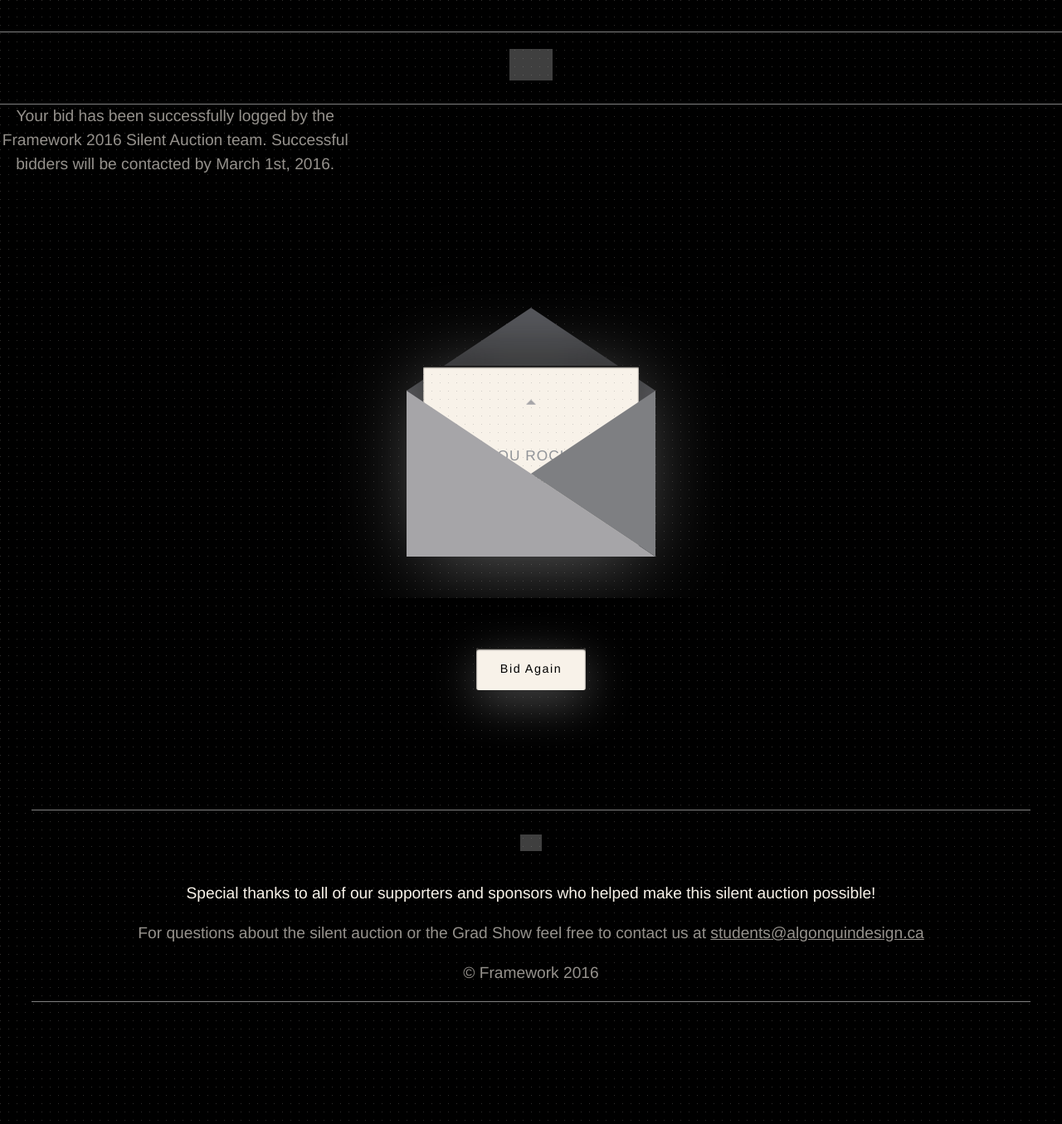
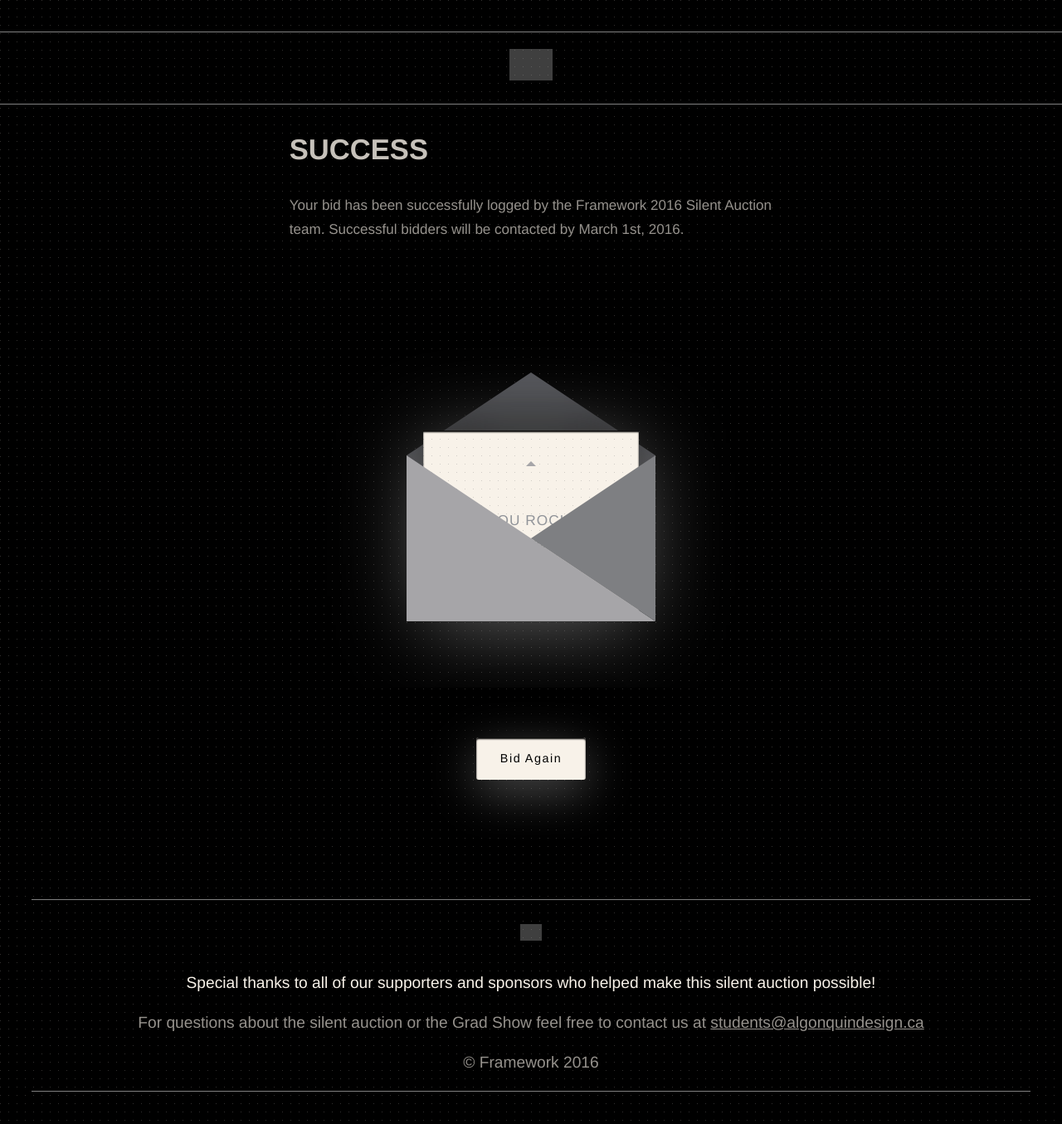
Before and after one commit to vivkay/fw-silent-auction, a Jekyll site: the page built from thanks.html, in a window 1280 px wide. Shown: the whole page at 83% size. Built offline with Jekyll 4.4.1, drawn with Linux system fonts in a browser that asks for light colours; before the commit the page ends 1247 px from its top, so only the background shows below that; grey boxes are pictures that could not be loaded.

Commit message:
refactor(html): finalize styling

```diff
--- a/css/style.css
+++ b/css/style.css
@@ -2181,39 +2181,12 @@ footer p {
   padding-top: .5em;
 }
 
-@media only screen and (min-width: 60em) {
-  .align-switch-left {
-    text-align: left;
-  }
-  .align-switch-right {
-    text-align: right;
-  }
-}
-
-.rtt {
-  opacity: 0.75;
-  position: fixed;
-  display: block;
-  right: 0;
-  bottom: 4em;
-  transition: all 250ms ease-in-out;
-}
-
-.rtt .rtt-btn {
-  padding: 1em;
-}
-
-.rtt:hover {
-  opacity: 1;
-}
-
+@media only screen and (min-width: 38em) {
   .sa-card-wrapper {
-  padding: 30px;
     height: 25em;
     display: block;
     overflow: hidden;
   }
-
   #sa-envelope {
     margin: 100px auto 0;
     position: relative;
@@ -2225,7 +2198,6 @@ footer p {
     border-color: transparent transparent #55565b transparent;
     box-shadow: 0 100px 0 0 #55565b, 0 150px 90px 0 rgba(0, 0, 0, 0.3);
   }
-
   #sa-envelope:after,
   #sa-envelope:before {
     content: '';
@@ -2234,7 +2206,6 @@ footer p {
     top: 100px;
     border-style: solid;
   }
-
   #sa-envelope:after {
     width: 0;
     height: 0;
@@ -2242,7 +2213,6 @@ footer p {
     border-width: 100px 150px 100px 0;
     border-color: transparent #7e7f82 transparent transparent;
   }
-
   #sa-envelope:before {
     width: 210px;
     height: 180px;
@@ -2250,24 +2220,19 @@ footer p {
     border-width: 200px 0 0 300px;
     border-color: transparent transparent transparent #a6a5a8;
   }
-
   #sa-envelope:hover #sa-card {
     top: -20px;
   }
-
   #sa-envelope:active #sa-card {
     top: -20px;
   }
-
   .js-card-up {
     top: -20em;
   }
-
   #sa-envelope:active #sa-card {
     -webkit-animation: sa-card-up 500ms linear forwards;
             animation: sa-card-up 500ms linear forwards;
   }
-
   #sa-card {
     width: 260px;
     height: 220px;
@@ -2283,7 +2248,6 @@ footer p {
     padding: 40px 0 0 0;
     color: #919499;
   }
-
   @-webkit-keyframes card-up {
     0% {
       -webkit-transform: translateY(0px);
@@ -2297,7 +2261,6 @@ footer p {
               transform: translateY(3px);
     }
   }
-
   @keyframes card-up {
     0% {
       -webkit-transform: translateY(0px);
@@ -2311,18 +2274,15 @@ footer p {
               transform: translateY(3px);
     }
   }
-
   .sa-thanks {
     padding-top: 50px;
     width: 200px;
     margin: 0 auto;
   }
-
   .sa-signature {
     font-size: .5em;
     padding-top: .5em;
   }
-
   .sa-card-arrow {
     width: 0;
     height: 0;
@@ -2331,12 +2291,10 @@ footer p {
     border-bottom: 6px solid #a6a5a8;
     margin: 0 auto;
   }
-
   .sa-bounce {
     -webkit-animation: sa-bounce 1s linear alternate infinite;
     animation: sa-bounce 1s linear alternate infinite;
   }
-
   @-webkit-keyframes sa-bounce {
     0% {
       -webkit-transform: translateY(-3px);
@@ -2348,7 +2306,6 @@ footer p {
       -webkit-transform: translateY(3px);
     }
   }
-
   @keyframes sa-bounce {
     0% {
       -webkit-transform: translateY(-3px);
@@ -2362,22 +2319,20 @@ footer p {
               transform: translateY(3px);
     }
   }
-
   /* Button styling inspired by http://codepen.io/jason-kinney/pen/fChrj */
   .box-glow {
     box-shadow: 0 15px 105px rgba(255, 255, 255, 0.4), 0 -15px 60px #030303, inset 0 2px 2px #030303;
     width: 100%;
-}
-
+    height: 5em;
+    padding: 1em;
+  }
   .center {
     text-align: center;
     margin: 0 auto;
   }
-
   .text {
     width: 33%;
   }
-
   .sa-btn-bid {
     margin: 0;
     border: 0;
@@ -2392,29 +2347,24 @@ footer p {
     border-radius: 3px;
     box-shadow: 0 15px 55px rgba(255, 255, 255, 0.3), 0 -15px 60px #030303, inset 0 2px 2px #030303;
   }
-
   .sa-btn-bid:active, .sa-btn-bid:focus, .sa-btn-bid:focus {
     backround-color: #000;
     color: grey;
   }
-
   .sa-btn-bid:hover {
     backround-color: red;
   }
-
   /* Hover confetti from http://codepen.io/mikehobizal/pen/unvxa */
   body {
     background: #feffef;
     font-family: Helvetica, sans-serif;
   }
-
   @-webkit-keyframes bang {
     from {
       -webkit-transform: translate3d(0, 0, 0);
       opacity: 1;
     }
   }
-
   @keyframes bang {
     from {
       -webkit-transform: translate3d(0, 0, 0);
@@ -2423,7 +2373,6 @@ body {
       opacity: 1;
     }
   }
-
   .hoverme-card {
     width: 100%;
     margin: 0 auto 0;
@@ -2432,7 +2381,6 @@ body {
     cursor: pointer;
     position: relative;
   }
-
   .hoverme {
     width: 100%;
     margin: 50px auto 0;
@@ -2441,12 +2389,10 @@ body {
     cursor: pointer;
     position: relative;
   }
-
   .hoverme span {
     color: #333;
     font-size: .9em;
   }
-
   .hoverme i {
     position: absolute;
     display: block;
@@ -2457,7 +2403,6 @@ body {
     background: red;
     opacity: 0;
   }
-
   .hoverme:hover i:nth-of-type(1) {
     -webkit-transform: translate3d(78px, -67px, 0) rotate(334deg);
     -ms-transform: translate3d(78px, -67px, 0) rotate(334deg);
@@ -2467,7 +2412,6 @@ body {
     animation: bang 700ms ease-out forwards;
     opacity: 0;
   }
-
   .hoverme:hover i:nth-of-type(2) {
     -webkit-transform: translate3d(4px, -61px, 0) rotate(318deg);
     -ms-transform: translate3d(4px, -61px, 0) rotate(318deg);
@@ -2477,7 +2421,6 @@ body {
     animation: bang 700ms ease-out forwards;
     opacity: 0;
   }
-
   .hoverme:hover i:nth-of-type(3) {
     -webkit-transform: translate3d(-68px, -76px, 0) rotate(102deg);
     -ms-transform: translate3d(-68px, -76px, 0) rotate(102deg);
@@ -2487,7 +2430,6 @@ body {
     animation: bang 700ms ease-out forwards;
     opacity: 0;
   }
-
   .hoverme:hover i:nth-of-type(4) {
     -webkit-transform: translate3d(-82px, -61px, 0) rotate(112deg);
     -ms-transform: translate3d(-82px, -61px, 0) rotate(112deg);
@@ -2497,7 +2439,6 @@ body {
     animation: bang 700ms ease-out forwards;
     opacity: 0;
   }
-
   .hoverme:hover i:nth-of-type(5) {
     -webkit-transform: translate3d(46px, -66px, 0) rotate(77deg);
     -ms-transform: translate3d(46px, -66px, 0) rotate(77deg);
@@ -2507,7 +2448,6 @@ body {
     animation: bang 700ms ease-out forwards;
     opacity: 0;
   }
-
   .hoverme:hover i:nth-of-type(6) {
     -webkit-transform: translate3d(-74px, -88px, 0) rotate(283deg);
     -ms-transform: translate3d(-74px, -88px, 0) rotate(283deg);
@@ -2517,7 +2457,6 @@ body {
     animation: bang 700ms ease-out forwards;
     opacity: 0;
   }
-
   .hoverme:hover i:nth-of-type(7) {
     -webkit-transform: translate3d(-29px, -78px, 0) rotate(187deg);
     -ms-transform: translate3d(-29px, -78px, 0) rotate(187deg);
@@ -2527,7 +2466,6 @@ body {
     animation: bang 700ms ease-out forwards;
     opacity: 0;
   }
-
   .hoverme:hover i:nth-of-type(8) {
     -webkit-transform: translate3d(33px, -53px, 0) rotate(88deg);
     -ms-transform: translate3d(33px, -53px, 0) rotate(88deg);
@@ -2537,7 +2475,6 @@ body {
     animation: bang 700ms ease-out forwards;
     opacity: 0;
   }
-
   .hoverme:hover i:nth-of-type(9) {
     -webkit-transform: translate3d(80px, -80px, 0) rotate(344deg);
     -ms-transform: translate3d(80px, -80px, 0) rotate(344deg);
@@ -2547,7 +2484,6 @@ body {
     animation: bang 700ms ease-out forwards;
     opacity: 0;
   }
-
   .hoverme:hover i:nth-of-type(10) {
     -webkit-transform: translate3d(64px, -88px, 0) rotate(235deg);
     -ms-transform: translate3d(64px, -88px, 0) rotate(235deg);
@@ -2557,7 +2493,6 @@ body {
     animation: bang 700ms ease-out forwards;
     opacity: 0;
   }
-
   .hoverme:hover i:nth-of-type(11) {
     -webkit-transform: translate3d(63px, -55px, 0) rotate(212deg);
     -ms-transform: translate3d(63px, -55px, 0) rotate(212deg);
@@ -2567,7 +2502,6 @@ body {
     animation: bang 700ms ease-out forwards;
     opacity: 0;
   }
-
   .hoverme:hover i:nth-of-type(12) {
     -webkit-transform: translate3d(89px, -71px, 0) rotate(15deg);
     -ms-transform: translate3d(89px, -71px, 0) rotate(15deg);
@@ -2577,3 +2511,34 @@ body {
     animation: bang 700ms ease-out forwards;
     opacity: 0;
   }
+}
+
+@media only screen and (min-width: 60em) {
+  .align-switch-left {
+    text-align: left;
+  }
+  .align-switch-right {
+    text-align: right;
+  }
+}
+
+.rtt {
+  opacity: 0.75;
+  position: fixed;
+  display: block;
+  right: 0;
+  bottom: 4em;
+  transition: all 250ms ease-in-out;
+}
+
+.rtt .rtt-btn {
+  padding: 1em;
+}
+
+.rtt:hover {
+  opacity: 1;
+}
+
+.thanks-main {
+  text-align: center;
+}
--- a/index.html
+++ b/index.html
@@ -112,10 +112,9 @@ layout: default
   </div> <!--/grid -->
 </div> <!-- /sa-form-wrapper -->
 
-
-<h3 class="white center push-t">Highest Bids</h3>
+<div class="box-glow"></div>
+<h3 class="white center pad-t-2 pad-b">Highest Bids</h3>
 <iframe src="https://docs.google.com/spreadsheets/d/1U11x-lKWYRnTWbuOXMxT0jG3qKimVHl8wx0Uc2-ITMk/pubhtml?gid=1689080549&amp;single=true&amp;widget=false&amp;chrome=false&amp;headers=false" style="overflow-x: hidden; display: block; width: 100%; max-width: 20em; height: 15em; margin: 0 auto;"></iframe>
-
 
 
 <div class="rtt">
--- a/thanks.html
+++ b/thanks.html
@@ -1,11 +1,18 @@
 ---
 layout: default
 ---
+<div class="thanks-main">
+
+
+<div class="grid">
+	<div class="island center unit unit-xs-1 unit-s-1 unit-m-1 unit-l-1-2 unit-xl-1-2 align-switch-left">
+	      <h1 class="white title">SUCCESS</h1>
+	      <p class="milli grey">Your bid has been successfully logged by the Framework 2016 Silent Auction team. Successful bidders will be contacted by March 1st, 2016.</p>
+	</div>
+</div>
 
 <!-- Codepen Reference Link / Animated Envelope http://codepen.io/chrisota/pen/qLJtK -->
-<div class="center">
-  <p class="grey text">Your bid has been successfully logged by the Framework 2016 Silent Auction team. Successful bidders will be contacted by March 1st, 2016.</p>
-</div>
+
 
 <div class="sa-card-wrapper">
   <div id="sa-envelope">
@@ -54,3 +61,5 @@ layout: default
   <i></i>
   <i></i>
 </div>
+
+</div><!--/thanks-main-->
```
Also changed, not shown: scss/components/_main.scss (+46 -42 lines). Lines whose indentation alone changed are shown as unchanged.
